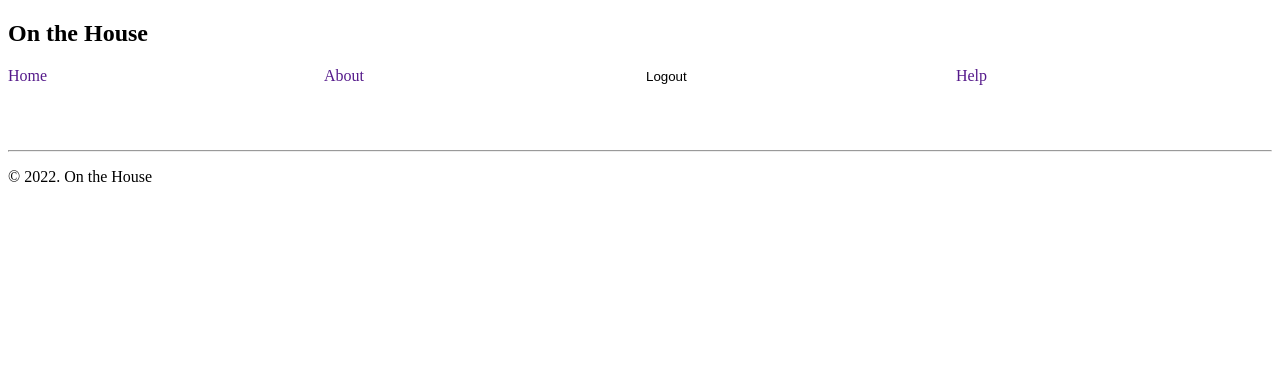
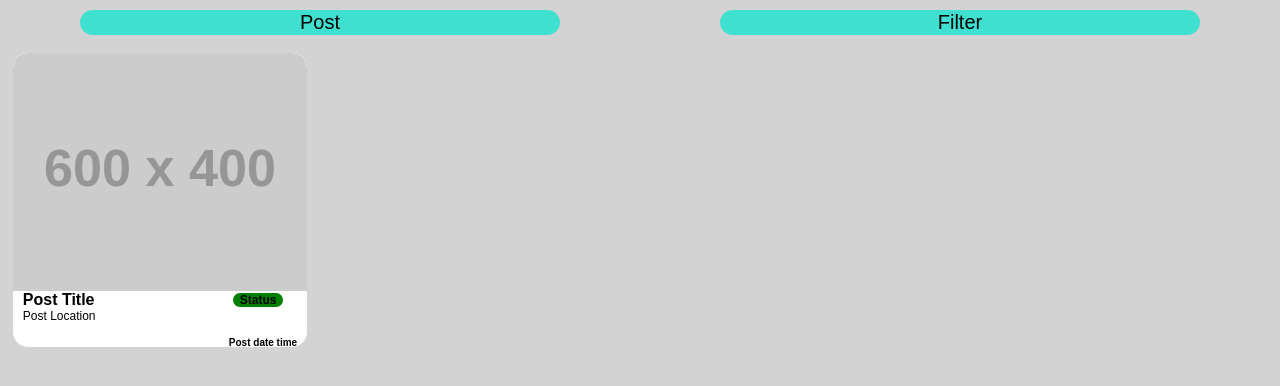
Before and after one commit to MonB003/2800-202210-BBY22, a website: page app/main.html in a window 1280 px wide. Drawn offline with Linux system fonts and the light colour scheme.

Commit message:
Updated post styling and changed landing page to main.html

```diff
--- a/app/main.html
+++ b/app/main.html
@@ -2,44 +2,31 @@
 <html lang="en">
 
 <head>
-    <title>Main</title>
+    <title>Index</title>
     <meta charset="utf-8" />
-
-    <!-- CSS style -->
+    <meta http-equiv="X-UA-Compatible" content="IE=edge">
+    <meta name="viewport" content="width=device-width, initial-scale=1.0">
     <link rel="stylesheet" href="/css/main.css" />
 </head>
 
 <body>
-
-    <!-- Header -->
-    <header id="header">
-
-        <h2 id="companyName">On the House</h2>
-
-        <!-- Navbar -->
-        <nav id="navbar">
-            <a href="" id="home" class="nav-button">Home</a>
-            <a href="" id="about" class="nav-button">About</a>
-            <form action="/logout" method="get" id="logoutForm">
-                <input type="submit" id="logout" class="nav-button" value="Logout"/>
-            </form>
-            <a href="" id="help" class="nav-button">Help</a>
-        </nav>
-
-    </header>
-
-    <!-- Displays user's name -->
-    <h1 id="customerName"></h1>
-
-    <br><br>
-
-    <!-- Footer -->
-    <footer>
-        <hr />
-        <p id="copyright"> &copy; 2022. On the House
-        </p>
-    </footer>
-
+    <div id="topnav">
+        <button type="button" class="navbutton" id="post">Post</button>
+        <button type="button" class="navbutton" id="filter">Filter</button>
+    </div>
+    <div id="posts">
+        <div class="post">
+            <div class="postimage">
+                <img src="https://dummyimage.com/600x400/000/fff" alt="placeholder">
+            </div>
+            <div class="posttitle">Post Title</div>
+            <div class="poststatus">Status</div>
+            <div class="postlocation">
+                Post Location
+            </div>
+            <div class="postdate">Post date time</div>
+        </div>
+    </div>
 </body>
 
 </html>
--- a/public/css/index.css
+++ /dev/null
@@ -1,219 +0,0 @@
-body {
-    height: 100vh;
-    margin: 0px;
-    padding: 0px;
-    overflow: scroll;
-    background-color: lightgray;
-    font-family: Arial, Helvetica, sans-serif;
-}
-
-#topnav {
-    position: fixed;
-    top: 0;
-    width: 100%;
-}
-
-.navbutton {
-    width: 75%;
-    margin: auto;
-    margin-top: 10px;
-    margin-bottom: 10px;
-    background-color: turquoise;
-    border: none;
-    text-align: center;
-    text-decoration: none;
-    border-radius: 15px;
-    font-size: 20px;
-}
-
-#posts {
-    margin-top: 40px;
-}
-
-.post {
-    border-radius: 15px;
-    background-color: white;
-    overflow: hidden;
-    display: grid;
-    grid-template-rows: 50% 10% 30% 10%;
-}
-
-.postimage {
-    overflow: hidden;
-    border-radius: 15px 15px 0px 0px;
-}
-
-.postimage img {
-    width: 100%;
-    margin: auto;
-}
-
-.posttitle {
-    overflow: hidden;
-    padding-left: 10px;
-    display: flex;
-    align-items: center;
-    font-weight: bold;
-}
-
-.postcontent {
-    overflow: hidden;
-    padding-left: 10px;
-}
-
-.postfooter {
-    font-weight: bold;
-    text-align: right;
-    display: flex;
-    align-items: center;
-    justify-content: flex-end;
-    padding-right: 10px;
-    border-radius: 0px 0px 15px 15px;
-}
-
-/* mobile view */
-@media only screen and (max-width : 425px) {
-    body {
-        display: grid;
-        grid-template-rows: auto;
-        grid-template-columns: 1fr;
-    }
-
-    #topnav {
-        display: grid;
-        grid-template-columns: 1fr 1fr;
-    }
-
-    .post {
-        margin: 10px auto;
-        width: 95vw;
-        height: 95vw;
-    }
-
-    .posttitle {
-        font-size: 26px;
-    }
-
-    .postcontent {
-        font-size: 20px;
-    }
-
-    .postfooter {
-        font-size: 18px;
-    }
-
-}
-
-@media only screen and (min-width : 426px) and (max-width : 1000px) {
-    body {
-        display: grid;
-        grid-template-rows: auto;
-        grid-template-columns: 1fr;
-    }
-
-    #topnav {
-        display: grid;
-        grid-template-columns: 1fr 1fr;
-    }
-
-    #posts {
-        display: grid;
-        grid-template-columns: 1fr 1fr;
-        grid-template-rows: repeat(auto-fit, 50vw);
-    }
-
-    .post {
-        margin: auto;
-        width: 47vw;
-        height: 47vw;
-    }
-
-    .posttitle {
-        font-size: 22px;
-    }
-
-    .postcontent {
-        font-size: 16px;
-    }
-
-    .postfooter {
-        font-size: 14px;
-    }
-
-}
-
-@media only screen and (min-width : 1001px) and (max-width : 1200px) {
-    body {
-        display: grid;
-        grid-template-rows: auto;
-        grid-template-columns: 1fr;
-    }
-
-    #topnav {
-        display: grid;
-        grid-template-columns: 1fr 1fr;
-    }
-
-    #posts {
-        display: grid;
-        grid-template-columns: 1fr 1fr 1fr;
-        grid-template-rows: repeat(auto-fit, 33vw);
-    }
-
-    .post {
-        margin: auto;
-        width: 30vw;
-        height: 30vw;
-    }
-
-    .posttitle {
-        font-size: 22px;
-    }
-
-    .postcontent {
-        font-size: 16px;
-    }
-
-    .postfooter {
-        font-size: 14px;
-    }
-
-}
-
-@media only screen and (min-width : 1201px) {
-    body {
-        display: grid;
-        grid-template-rows: auto;
-        grid-template-columns: 1fr;
-    }
-
-    #topnav {
-        display: grid;
-        grid-template-columns: 1fr 1fr;
-    }
-
-    #posts {
-        display: grid;
-        grid-template-columns: 1fr 1fr 1fr 1fr;
-        grid-template-rows: repeat(auto-fit, 25vw);
-    }
-
-    .post {
-        margin: auto;
-        width: 23vw;
-        height: 23vw;
-    }
-
-    .posttitle {
-        font-size: 20px;
-    }
-
-    .postcontent {
-        font-size: 14px;
-    }
-
-    .postfooter {
-        font-size: 12px;
-    }
-
-}
--- a/public/css/main.css
+++ b/public/css/main.css
@@ -1,32 +1,264 @@
-#navbar {
-    display: grid;
-    grid-template-columns: 24% 24% 24% 24%;
-    column-gap: 1%;
+body {
+    height: 100vh;
+    margin: 0px;
+    padding: 0px;
+    overflow: scroll;
+    background-color: lightgray;
+    font-family: Arial, Helvetica, sans-serif;
 }
 
-.nav-button {
-    text-decoration: none;
+#topnav {
+    position: fixed;
+    top: 0;
+    width: 100%;
 }
 
-#home {
-    grid-column: 1 / span 1;
+.navbutton {
+    width: 75%;
+    margin: auto;
+    margin-top: 10px;
+    margin-bottom: 10px;
+    background-color: turquoise;
+    border: none;
+    text-align: center;
+    text-decoration: none;
+    border-radius: 15px;
+    font-size: 20px;
 }
 
-#about {
-    grid-column: 2 / span 1;
+#posts {
+    margin-top: 40px;
 }
 
-#logoutForm {
-    grid-column: 3 / span 1;
+.post {
+    border-radius: 15px;
+    background-color: white;
+    overflow: hidden;
+    display: grid;
+    grid-template-rows: 75% auto;
+    grid-template-columns: 1fr 1fr 1fr;
 }
 
-#logout {
-    background: none;
-    text-decoration: none;
-    border: none;
-    cursor: pointer;
+.postimage {
+    grid-column: 1 / span 3;
+    overflow: hidden;
+    border-radius: 15px 15px 0px 0px;
+    position: relative;
 }
 
-#help {
-    grid-column: 4 / span 1;
+.postimage img {
+    width: 125%;
+    position: absolute;
+    top: 50%;
+    left: 50%;
+    transform: translate(-50%, -50%);
 }
+
+.posttitle {
+    grid-column: 1 / span 2;
+    overflow: hidden;
+    white-space: nowrap;
+    text-overflow: ellipsis;
+    padding-left: 10px;
+    font-weight: bold;
+}
+
+.poststatus {
+    grid-column: 3;
+    font-weight: bold;
+    text-align: center;
+    margin: auto;
+    border-radius: 15px;
+    background-color: green;
+}
+
+.postlocation {
+    grid-column: 1 / span 2;
+    overflow: hidden;
+    white-space: nowrap;
+    text-overflow: ellipsis;
+    padding-left: 10px;
+}
+
+.postdate {
+    grid-column: 1 / span 3;
+    font-weight: bold;
+    text-align: right;
+    padding-right: 10px;
+    border-radius: 0px 0px 15px 15px;
+}
+
+/* mobile view */
+@media only screen and (max-width : 425px) {
+    body {
+        display: grid;
+        grid-template-rows: auto;
+        grid-template-columns: 1fr;
+    }
+
+    #topnav {
+        display: grid;
+        grid-template-columns: 1fr 1fr;
+    }
+
+    .post {
+        margin: 10px auto;
+        width: 95vw;
+        height: 95vw;
+        grid-template-rows: auto 24px 40px 18px;
+    }
+
+    .posttitle {
+        font-size: 22px;
+    }
+
+    .poststatus {
+        font-size: 18px;
+        height: 20px;
+        width: 80px;
+    }
+
+    .postlocation {
+        font-size: 18px;
+    }
+
+    .postdate {
+        font-size: 16px;
+    }
+
+}
+
+@media only screen and (min-width : 426px) and (max-width : 1000px) {
+    body {
+        display: grid;
+        grid-template-rows: auto;
+        grid-template-columns: 1fr;
+    }
+
+    #topnav {
+        display: grid;
+        grid-template-columns: 1fr 1fr;
+    }
+
+    #posts {
+        display: grid;
+        grid-template-columns: 1fr 1fr;
+        grid-template-rows: repeat(auto-fit, 50vw);
+    }
+
+    .post {
+        margin: auto;
+        width: 47vw;
+        height: 47vw;
+        grid-template-rows: auto 22px 36px 14px;
+    }
+
+    .posttitle {
+        font-size: 20px;
+    }
+
+    .poststatus {
+        font-size: 16px;
+        height: 18px;
+        width: 70px;
+    }
+
+    .postlocation {
+        font-size: 16px;
+    }
+
+    .postdate {
+        font-size: 14px;
+    }
+
+}
+
+@media only screen and (min-width : 1001px) and (max-width : 1200px) {
+    body {
+        display: grid;
+        grid-template-rows: auto;
+        grid-template-columns: 1fr;
+    }
+
+    #topnav {
+        display: grid;
+        grid-template-columns: 1fr 1fr;
+    }
+
+    #posts {
+        display: grid;
+        grid-template-columns: 1fr 1fr 1fr;
+        grid-template-rows: repeat(auto-fit, 33vw);
+    }
+
+    .post {
+        margin: auto;
+        width: 30vw;
+        height: 30vw;
+        grid-template-rows: auto 20px 32px 12px;
+    }
+
+    .posttitle {
+        font-size: 18px;
+    }
+
+    .poststatus {
+        font-size: 14px;
+        height: 16px;
+        width: 60px;
+    }
+
+    .postlocation {
+        font-size: 14px;
+    }
+
+    .postdate {
+        font-size: 12px;
+    }
+
+}
+
+@media only screen and (min-width : 1201px) {
+    body {
+        display: grid;
+        grid-template-rows: auto;
+        grid-template-columns: 1fr;
+    }
+
+    #topnav {
+        display: grid;
+        grid-template-columns: 1fr 1fr;
+    }
+
+    #posts {
+        display: grid;
+        grid-template-columns: 1fr 1fr 1fr 1fr;
+        grid-template-rows: repeat(auto-fit, 25vw);
+    }
+
+    .post {
+        margin: auto;
+        width: 23vw;
+        height: 23vw;
+        grid-template-rows: auto 18px 28px 10px;
+    }
+
+    .posttitle {
+        font-size: 16px;
+    }
+
+    .poststatus {
+        font-size: 12px;
+        height: 14px;
+        width: 50px;
+    }
+
+    .postlocation {
+        font-size: 12px;
+    }
+
+    .postdate {
+        font-size: 10px;
+    }
+
+}
```
Also changed, not shown: app/index.html (deleted, +0 -31 lines).
